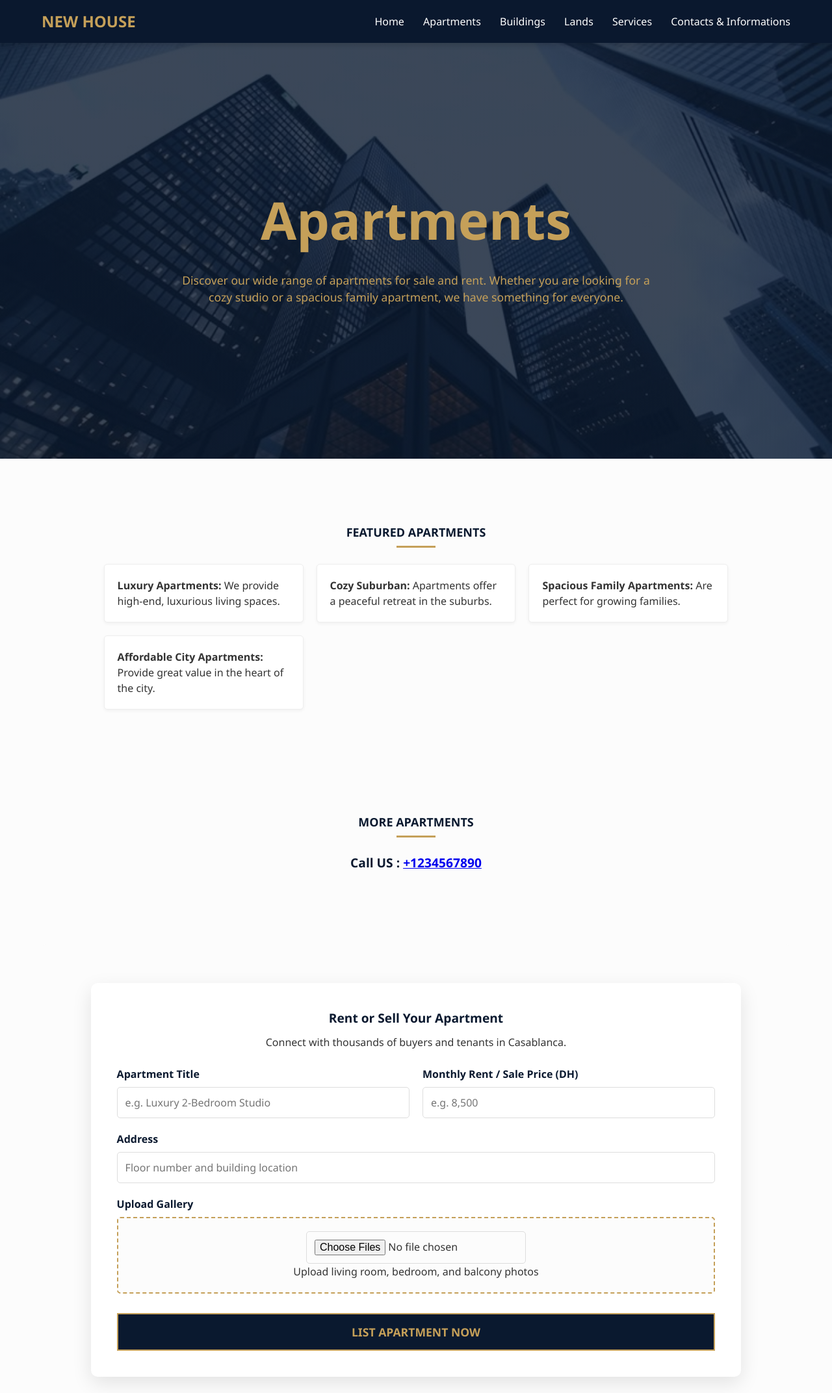
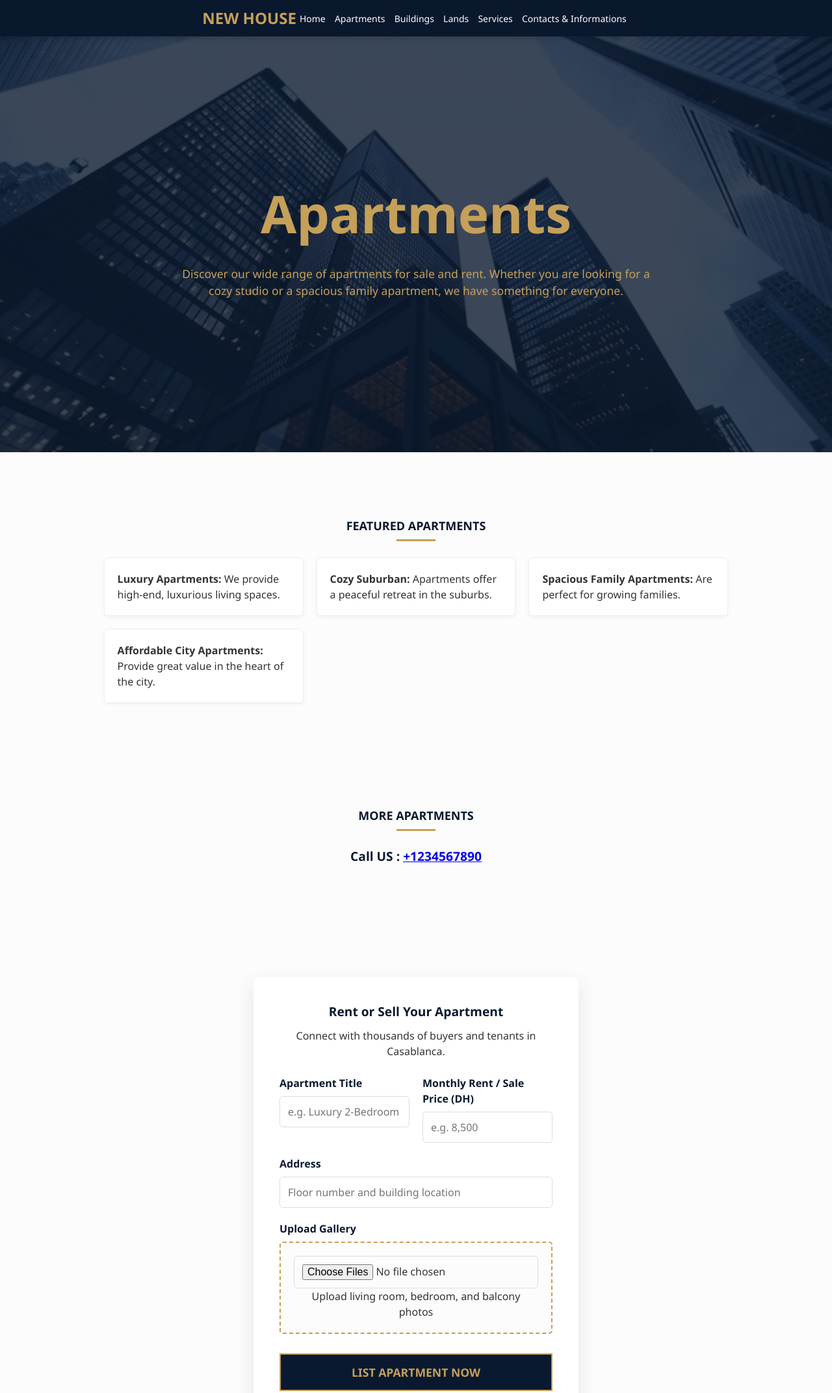
Before and after one commit to HamzaAkarid/Real-Estate-Agency-Website, a plain HTML site: page 2.html in a window 1280 px wide. Shown: the top 2144 px of the page at 65% size. Drawn offline with Linux system fonts and the light colour scheme.

Commit message:
Update 1.css

```diff
--- a/1.css
+++ b/1.css
@@ -23,18 +23,23 @@ body {
 header {
     background-color: hsl(216, 65%, 11%);
     width: 100%;
-    padding: 15px 0;
     position: sticky;
     top: 0;
     z-index: 1000;
     box-shadow: 0 2px 10px rgba(0,0,0,0.2);
+    display: flex;
+    flex-wrap: wrap;
+    justify-content: center;
+    padding: 10px;
+
 }
 
 .navv {
     max-width: 100%;
     margin: 0 auto;
     display: flex;
-    justify-content: space-between;
+    flex-wrap: wrap;
+    justify-content: center;
     align-items: center;
     padding: 0 5%;
 
@@ -49,9 +54,10 @@ header {
 .navv a {
     color: #fff;
     text-decoration: none;
-    margin-left: 25px;
     font-weight: 500;
     transition: color 0.3s;
+    font-size: 14px;
+    margin: 5px;
 }
 
 .navv a:hover {
@@ -342,12 +348,14 @@ h3 {
 }
 
 .form-container {
-    max-width: 90%;
+    max-width: 500px;
+    width: 95%;
     margin: 0 auto;
     background: #ffffff;
     padding: 40px;
     border-radius: 10px;
     box-shadow: 0 10px 30px rgba(0,0,0,0.1);
+    box-sizing: border-box;
 }
 
 .property-form {
@@ -378,6 +386,8 @@ h3 {
     border-radius: 5px;
     font-size: 1rem;
     transition: border-color 0.3s;
+    width: 100% !important;
+    box-sizing: border-box;
 }
 
 .form-group input:focus {
@@ -443,3 +453,7 @@ h3 {
         text-align: center;
     }
 }
+input[type="text"], input[type="number"], select, textarea {
+    width: 100% !important;
+    box-sizing: border-box;
+}
```
